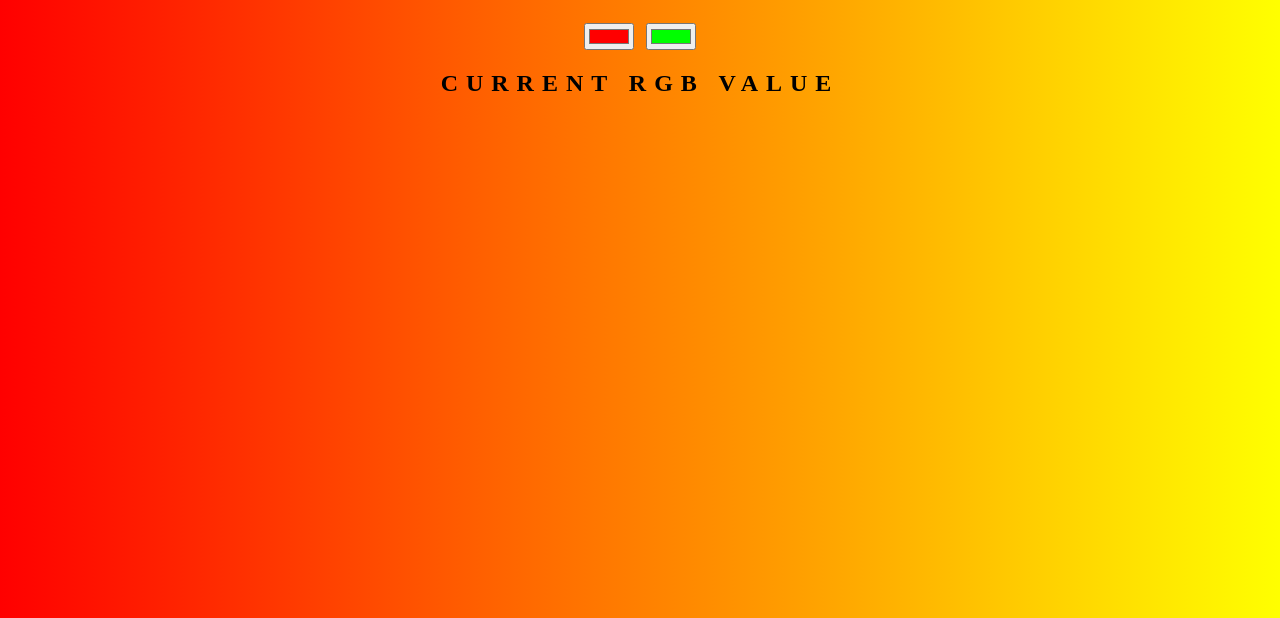
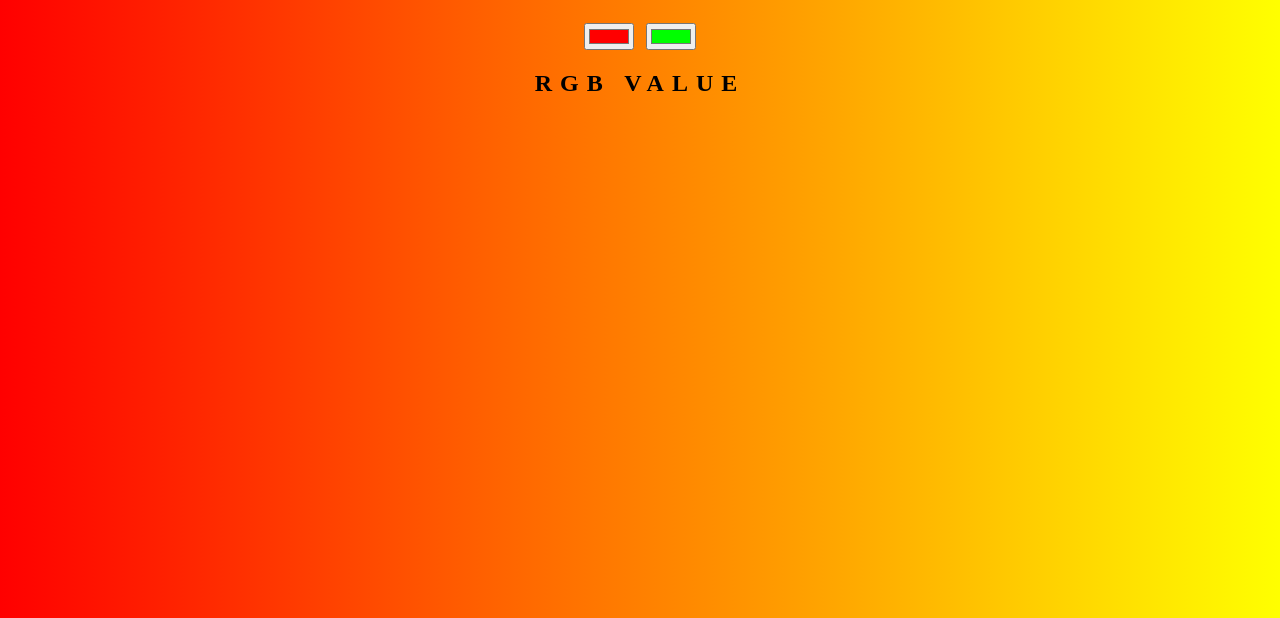
Before and after one commit to ammarSwied/Background-Generator, a plain HTML site: page index.html in a window 1280 px wide. Shown: the part 182-800 px from the top of the page. Drawn offline with Linux system fonts and the light colour scheme.

Commit message:
changing text

```diff
--- a/index.html
+++ b/index.html
@@ -12,7 +12,7 @@
     <h1>Background Generator</h1>
     <input class="color1"type="color" name="color1" value="#ff0000">
     <input class="color2" type="color" name="color2" value="#00ff00">
-    <h2>Current RGB Value</h2>
+    <h2>RGB VALUE</h2>
     <h3></h3>
     <script type="text/javascript" src="script.js"></script>
 </body>
```
